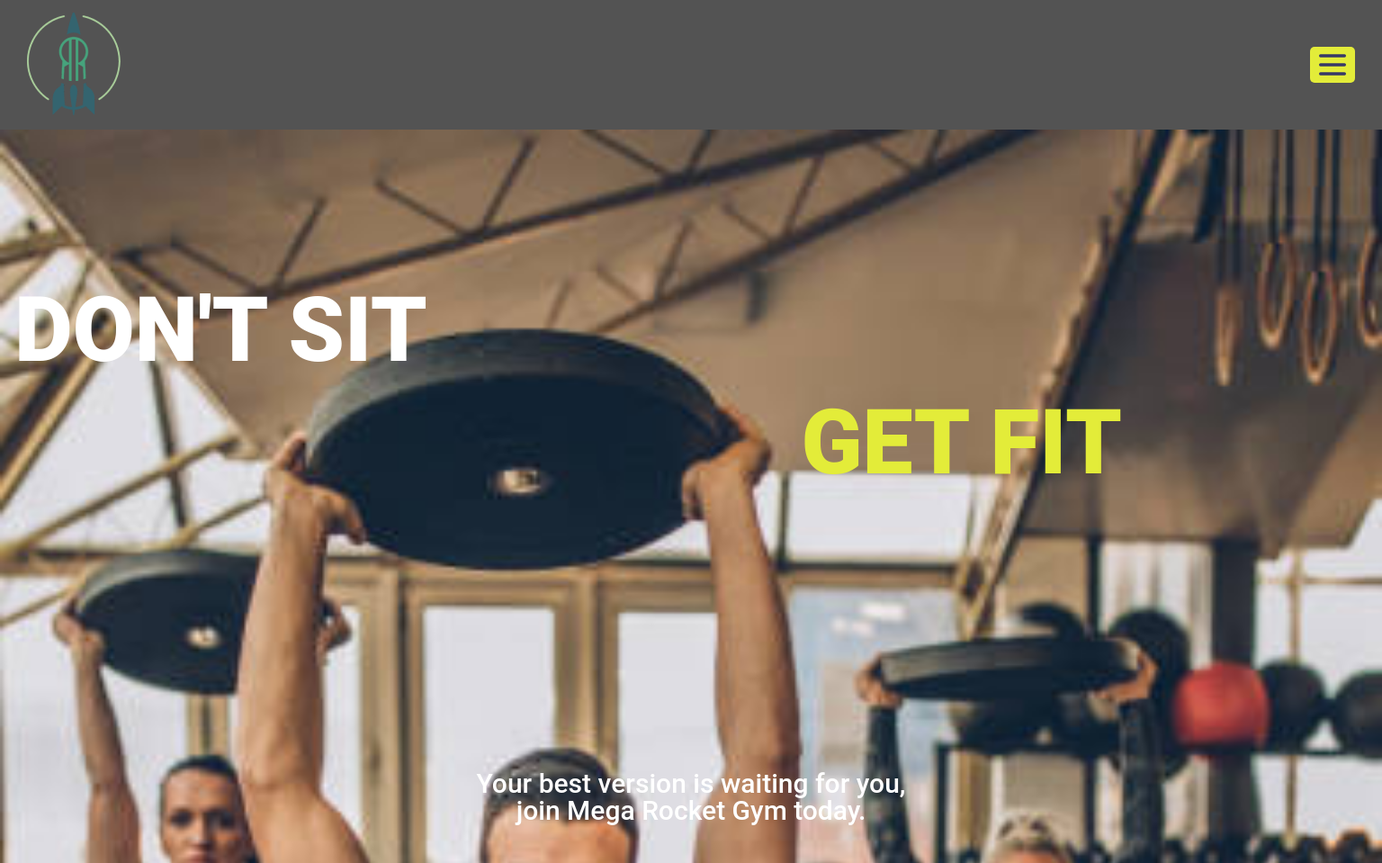
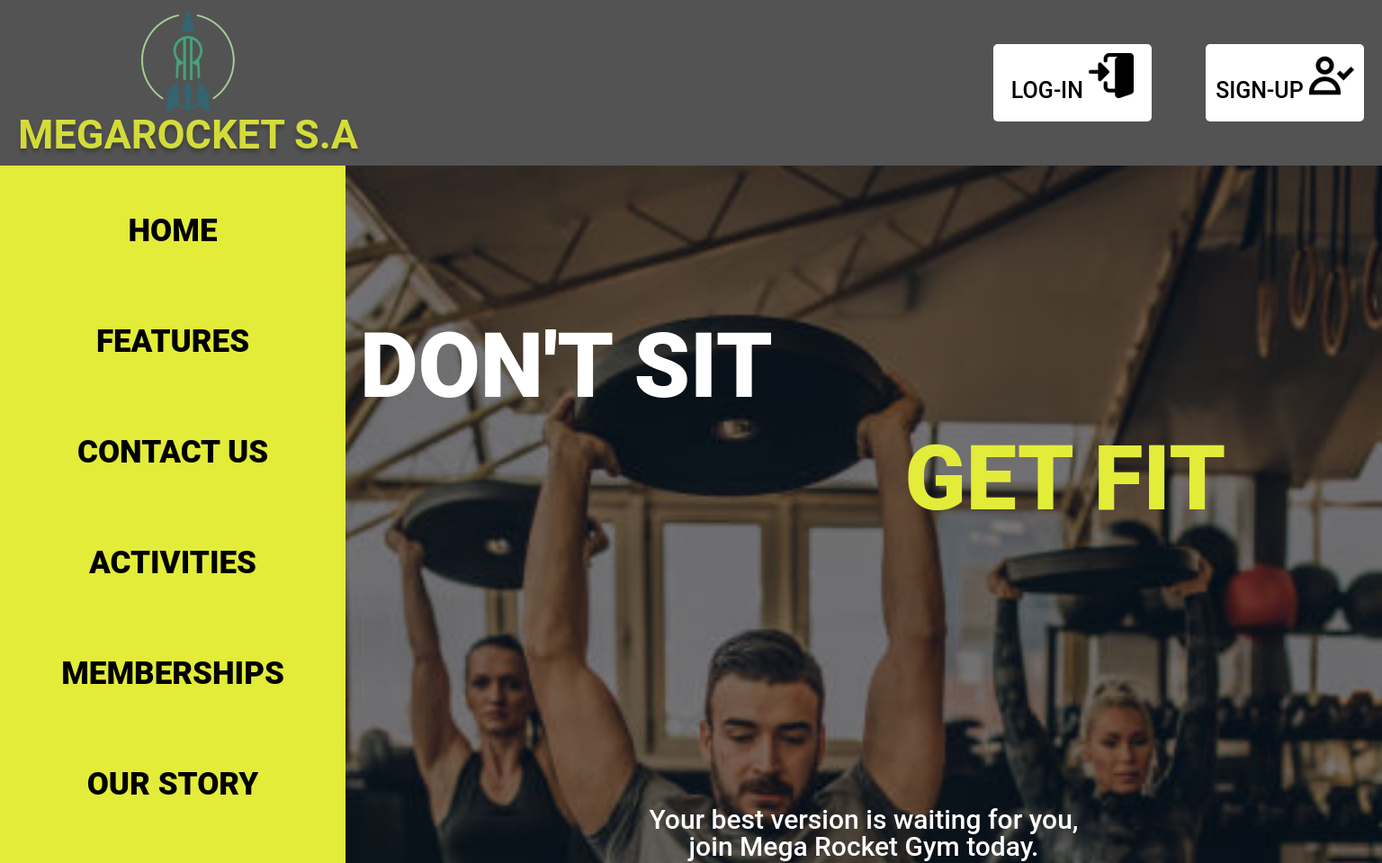
Before and after one commit to josedaniele/BaSP-M2023, a plain HTML site: page Week-04/index.html in a window 1536 px wide. Shown: the top 959 px of the page at 90% size. Drawn offline with Linux system fonts and the light colour scheme.

Commit message:
BaSP-W04-2023: version Desktop started,corrections in the form

```diff
--- a/Week-04/CSS/header.css
+++ b/Week-04/CSS/header.css
@@ -14,26 +14,6 @@ header{
 h1{
     display: none;
 }
-aside{
-    display: none;
-    background-color: #000000e8;
-    text-align: center;
-    padding: 55px 10%;
-}
-aside a,
-aside p{
-    font-size: 35px;
-    font-weight: 800;
-    text-transform: uppercase;
-    text-decoration: none;
-    color: #ffff;
-}
-nav ul {
-    display: flex;
-    flex-direction: column;
-    justify-content: space-between;
-    height: 650px;
-}
 .burguer-menu{
     display: flex;
     justify-content: center;
@@ -48,7 +28,7 @@ nav ul {
     width: 50px;
     height: 40px;
 }
-.login-sign-header{
+.login-sign-header a{
     display: none;
 }
 .login-sign-nav{
@@ -59,7 +39,47 @@ nav ul {
 .contact-aside{
     display: none;
 }
-@media (min-width:834px) {
-
-
+@media (min-width:1512px) {
+    h1{
+        display: block;
+        color: rgba(227, 236, 57, 0.9);
+        font-size: 45px;
+        font-weight: 700;
+        text-transform: uppercase;
+        text-shadow: 0px 4px 4px rgba(0, 0, 0, 0.25);
+    }
+    header{
+        justify-content: space-between;
+        padding: 20px;
+    }
+    .logo-header-container{
+        display: flex;
+        flex-direction: column;
+        justify-content: center;
+        align-items: center;
+    }
+    .burguer-menu{
+        display: none;
+    }
+    .login-sign-header{
+        display: flex;
+        justify-content: space-around;
+        gap:60px;
+    }
+    .login-sign-header a{
+        display: inline;
+        width: 164px;
+        height: 66px;
+        padding: 10px 6px;
+        border-radius: 5px;
+        background-color: #FFFFFF;
+    }
+    .login-sign-header a{
+        color: black;
+        text-decoration: none;
+        text-transform: uppercase;
+        text-align: center;
+        font-weight: 500;
+        font-size: 25px;
+    }
 }
--- a/Week-04/CSS/main.css
+++ b/Week-04/CSS/main.css
@@ -7,6 +7,26 @@ main p{
     font-size: 20px;
     color: #ffff;
     white-space: pre-line;
+}
+aside{
+    display: none;
+    background-color: #000000e8;
+    text-align: center;
+    padding: 55px 10%;
+}
+aside a,
+aside p{
+    font-size: 35px;
+    font-weight: 800;
+    text-transform: uppercase;
+    text-decoration: none;
+    color: #ffff;
+}
+nav ul {
+    display: flex;
+    flex-direction: column;
+    justify-content: space-between;
+    height: 650px;
 }
 h2{
     display: flex;
@@ -23,7 +43,7 @@ h2{
     justify-content: space-around;
     align-items:stretch;
     padding: 1em 1em 9em 1em;
-    background-image: url(../../assets/images/mobile-dont-sit.png);
+    background-image:linear-gradient(rgba(0, 0, 0, 0.5), rgba(0, 0, 0, 0.5)), url(../../assets/images/mobile-dont-sit.png);
     background-size:cover;
     height: 80vh;
 }
@@ -85,13 +105,11 @@ h2{
     display: flex;
     flex-direction: column;
     justify-content: space-around;
-    gap: 10px;
     width: 90%;
     height: 80vh;
     padding: 30px 0;
     background-color: #FFFFFF;
     border-radius: 30px;
-    gap: 50px;
 }
 .inputs-contact{
     display: flex;
@@ -222,7 +240,7 @@ h2{
     padding: 50px 0px 200px;
 }
 #our-story-container div{
-    height: 25vh;
+    height: 20vh;
     background: linear-gradient(0deg, rgba(0, 0, 0, 0.2), rgba(0, 0, 0, 0.2)), rgba(224, 224, 224, 0.9);
     border-radius: 18px;
     width: 90%;
@@ -283,9 +301,26 @@ h2{
         background-image: linear-gradient(rgba(139, 124, 124, 0.4), rgba(139, 124, 124, 0.4)),url(../../assets/images/landing-black-membership-background.jpg);
     }
     #our-story-container div{
-        height: 50vh;
+        height: 30vh;
     }
     #our-story-container p{
         font-size: 24px;
     }
 }
+@media (min-width:1512px){
+    main{
+        display: flex;
+    }
+    aside{
+        display: flex;
+        justify-content: center;
+        width: 5%;
+        background-color: #E3EC39;
+    }
+    nav a{
+        color: black;
+    }
+    .login-sign-nav{
+        display: none;
+    }
+}
--- a/Week-04/index.html
+++ b/Week-04/index.html
@@ -22,20 +22,19 @@
                     megarocket s.a
                 </h1>
             </div>
+            <div class="login-sign-header">
                 <button class="burguer-menu"><img src="../assets/images/burger-menu.svg" alt=""></button>
-                <div class="login-sign-header">
                 <a href="#">
                     Log-in
                     <img src="../assets/images/login-icon.png" alt="login-icon">
                 </a>
-                </div>
-                <div class="login-sign-header">
                 <a href="#">
                     Sign-up
                     <img src="../assets/images/sign-up-icon.png" alt="sign-up-icon">
                 </a>
             </div>
         </header>
+        <main>
             <aside>
                 <nav>
                     <ul>
@@ -94,7 +93,7 @@
                     </div>
                 </nav>
             </aside>
-        <main>
+            <div>
                 <section id="home-container">
                     <h2>
                         Don't sit <span class="span-h2">get fit</span>
@@ -300,6 +299,7 @@
                         </p>
                     </div>
                 </section>
+        </div>
         </main>
         <footer>
             <a href="#" target="_blank">
```
Also changed, not shown: assets/images/landing-only-classes-membership-background.png. Lines whose indentation alone changed are shown as unchanged.
